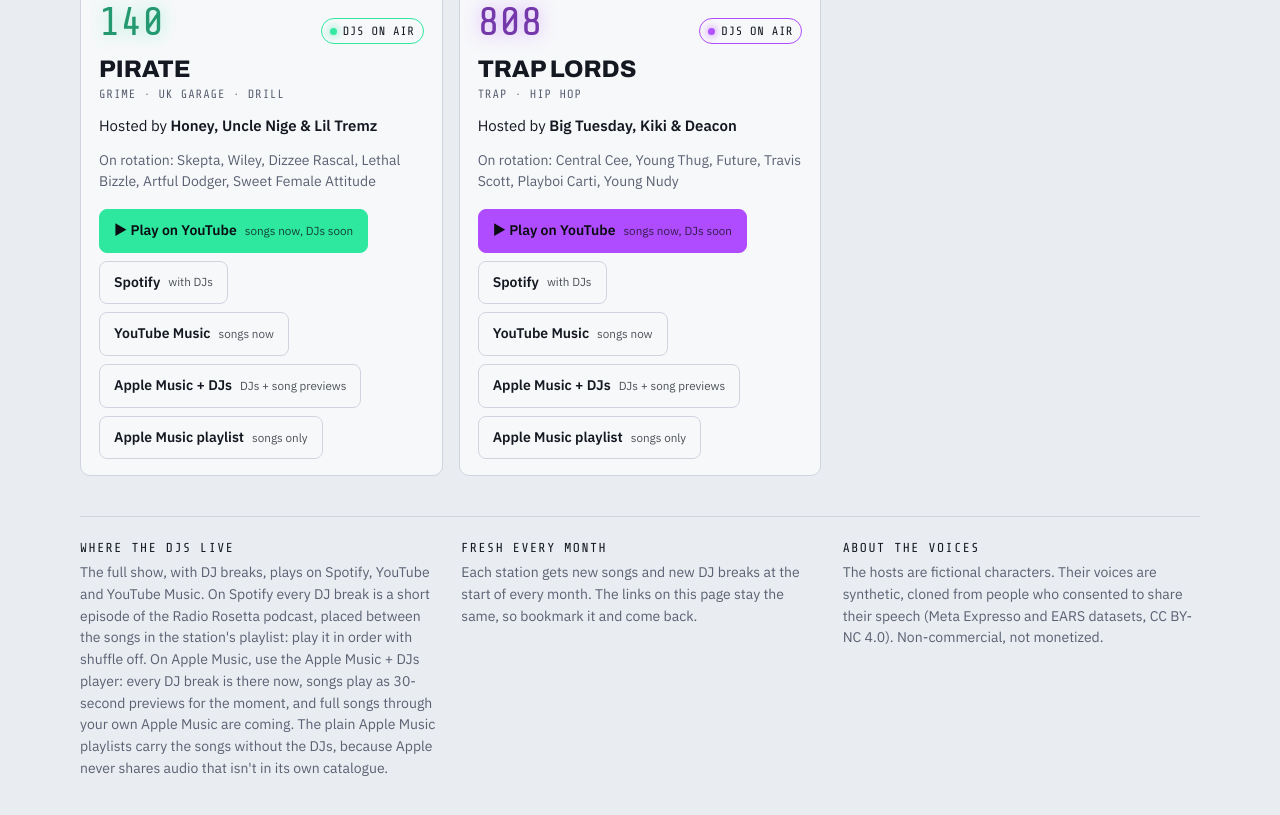
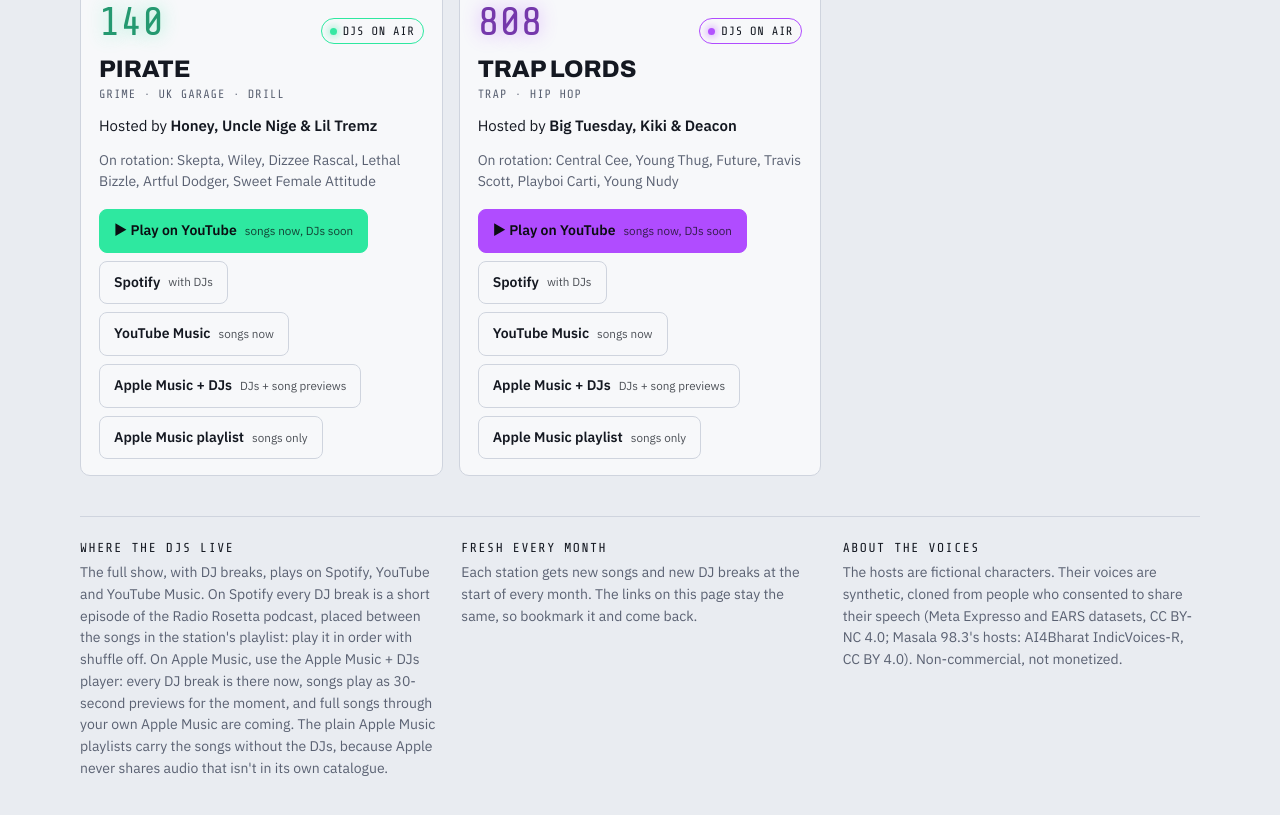
Before and after one commit to sehanthomas888/fourteen-stations, a plain HTML site: page all/index.html in a window 1280 px wide. Shown: the part 4343-5158 px from the top of the page. Drawn offline with nearby package versions, Linux system fonts and the light colour scheme.

Commit message:
Masala 98.3: new DJ breaks with Indian voices (IndicVoices-R), Hinglish scripts
Co-Authored-By: Claude Opus 5.5 <noreply@anthropic.com>

```diff
--- a/all/index.html
+++ b/all/index.html
@@ -92,7 +92,7 @@ h1 { font-family: var(--display); font-stretch: 70%; font-weight: 900; font-size
   <section class="notes">
     <div><h2>Where the DJs live</h2><p>The full show, with DJ breaks, plays on Spotify, YouTube and YouTube Music. On Spotify every DJ break is a short episode of the Radio Rosetta podcast, placed between the songs in the station's playlist: play it in order with shuffle off. On Apple Music, use the Apple Music + DJs player: every DJ break is there now, songs play as 30-second previews for the moment, and full songs through your own Apple Music are coming. The plain Apple Music playlists carry the songs without the DJs, because Apple never shares audio that isn't in its own catalogue.</p></div>
     <div><h2>Fresh every month</h2><p>Each station gets new songs and new DJ breaks at the start of every month. The links on this page stay the same, so bookmark it and come back.</p></div>
-    <div><h2>About the voices</h2><p>The hosts are fictional characters. Their voices are synthetic, cloned from people who consented to share their speech (Meta Expresso and EARS datasets, CC BY-NC 4.0). Non-commercial, not monetized.</p></div>
+    <div><h2>About the voices</h2><p>The hosts are fictional characters. Their voices are synthetic, cloned from people who consented to share their speech (Meta Expresso and EARS datasets, CC BY-NC 4.0; Masala 98.3's hosts: AI4Bharat IndicVoices-R, CC BY 4.0). Non-commercial, not monetized.</p></div>
   </section>
 </div>
 
```
Also changed, not shown: index.html (+1 -1 lines), 6 other files.
